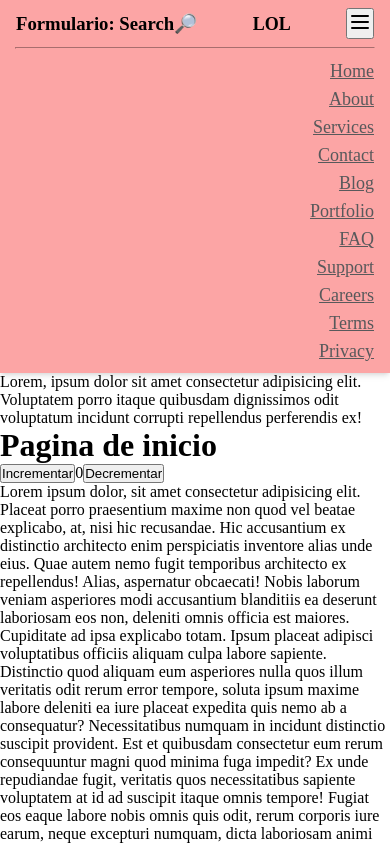
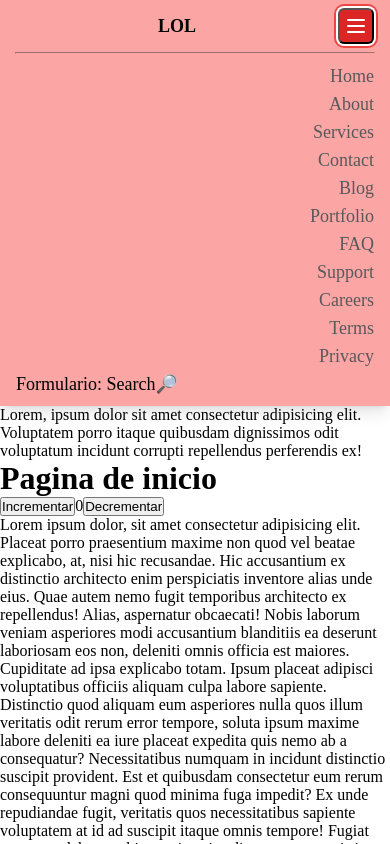
Before and after one commit to lgramajo99/newventure, a React (Vite) app: page / in a window 390 px wide. Both pictures are taken after a click on the button "Toggle menu". Shown: the top 844 px of the page. Built offline with nearby package versions, Linux system fonts and the light colour scheme.

Commit message:
dando retoques visuales.

```diff
--- a/src/components/layouts/Navbar.jsx
+++ b/src/components/layouts/Navbar.jsx
@@ -1,4 +1,6 @@
 import { useState } from 'react'
+import { Link } from 'react-router-dom'
+
 
 export default function Navbar() {
     const [isMenuOpen, setIsMenuOpen] = useState(false)
@@ -8,22 +10,40 @@ export default function Navbar() {
     }
 
     return (
-        <nav className="bg-red-300 shadow-md">
+        <nav className="bg-red-300 shadow-lg border-red-400">
             <div className="mx-auto">
                 <div className="flex justify-between items-center py-2 px-4">
-                    <h3>Formulario: Search🔎</h3>
+                    <span className='hidden md:block'>Formulario: Search🔎</span>
+                    <span className='md:hidden'></span>
+
                     <h1 className="text-lg font-bold">LOL</h1>
-                    <div className='hidden md:block'>
-                        <span>🛒</span>
-                        <span>❤</span>
-                        <span>👦</span>
+
+                    <div className='hidden md:block space-x-4'>
+                        <Link to={'#'} className='no-underline'>🛒</Link >
+                        <Link to={'#'} className='no-underline'>❤</Link >
+                        <Link to={'#'} className='no-underline'>👦</Link >
                     </div>
 
-                    <button className="md:hidden focus:outline-none" onClick={toggleMenu} aria-label="Toggle menu">
-                        <svg className="h-6 w-6" fill="none" viewBox="0 0 24 24" stroke="currentColor">
-                            <path strokeLinecap="round" strokeLinejoin="round" strokeWidth={2} d="M4 6h16M4 12h16M4 18h16" />
+                    <button
+                        className="md:hidden flex items-center justify-center p-1 rounded-md text-white bg-red-600 hover:bg-red-700 focus:outline-none focus:ring-2 focus:ring-offset-2 focus:ring-red-500 transition duration-150 ease-in-out cursor-pointer"
+                        onClick={toggleMenu}
+                        aria-label="Toggle menu"
+                    >
+                        <svg
+                            className="h-6 w-6"
+                            fill="none"
+                            viewBox="0 0 24 24"
+                            stroke="currentColor"
+                        >
+                            <path
+                                strokeLinecap="round"
+                                strokeLinejoin="round"
+                                strokeWidth={2}
+                                d="M4 6h16M4 12h16M4 18h16"
+                            />
                         </svg>
                     </button>
+
 
                 </div>
                 <hr className='w-11/12 mx-auto border-red-300' />
@@ -31,13 +51,15 @@ export default function Navbar() {
                     <ul className="md:flex md:flex-wrap md:justify-around list-none w-full">
                         {['Home', 'About', 'Services', 'Contact', 'Blog', 'Portfolio', 'FAQ', 'Support', 'Careers', 'Terms', 'Privacy'].map((item) => (
                             <li key={item} className=" md:w-1/6 text-end md:text-center">
-                                <a href="#" className="text-customGray hover:text-black">{item}</a>
+                                <Link to="#" className="no-underline text-customGray hover:text-black">{item}</Link>
                             </li>
                         ))}
+                        <span className='md:hidden text-end'>Formulario: Search🔎</span>
+
                     </ul>
                 </div>
             </div>
-        </nav>
+        </nav >
     );
 
 }
```
